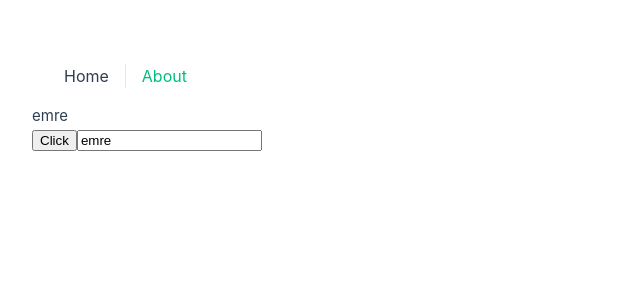
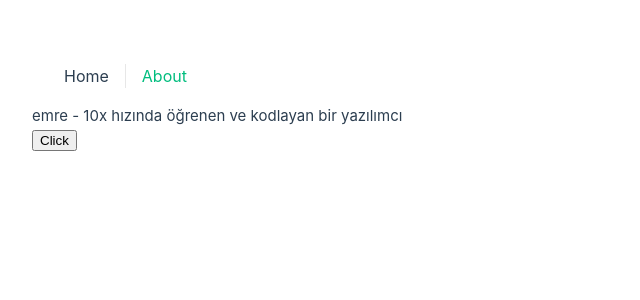
Before and after one commit to EmreYamanYazilim/vue, a Vue app in the folder btk/Composition-Api/: page / in a window 1280 px wide. Shown: the top 300 px of the page, without its empty margins (0-640 px from the left). Built offline with nearby package versions, Linux system fonts and the light colour scheme.

Commit message:
Setup Reactive

```diff
--- a/btk/Composition-Api/src/views/HomeView.vue
+++ b/btk/Composition-Api/src/views/HomeView.vue
@@ -1,26 +1,27 @@
 <template>
 <div>
-  <p>{{ name }}</p>
+  <p>{{ job.name }} - {{ job.job }}</p>
   <button @click="clicked" ref="info">Click</button> <!-- btn ile alakalı olan eventleri özellikleri bana getirir -->
-  <input type="text" v-model="name"> <!-- yine aynı şekilde input içindede click yaptığımda yazıyı değiştirebiliyoruz-->
 </div>
 </template>
 
 <script>
-import { ref } from 'vue';
+import { reactive } from 'vue';
 
 export default {
   name: "HomeView",
   components: {},
   setup() {
-    let name = ref("emre");
+    let job = reactive({
+      name: "emre",
+      job: "10x hızında öğrenen ve kodlayan bir yazılımcı",
+    }); // bize direk yukarıda veriyi vermemize imkan sağlar
     const clicked = () => {
-      name.value ="Senior Developer Emre YAMAN"; // veriyi dğeiştirmek istediğimizde  ve yukarıda göstermek istedğimide değşkene tanımlarken ref parantezinde tanımlayarak yukarıda göstermemiz içinde turn içinde değişkenin adını veriyoruz  akabinde değiştirmek istediğimiz dğeişkeni  clicked fn içinde name.value ="" yazarak değiştirmek istediğimiz değeri ekliyoruz  böylelikle button tıklandığında değişecek
-      console.log(name, name.value);
-
-
+      job.name = "Senior Developer Emre  YAMAN";
+      job.job = "10x hızında öğrenen ve kodlayan bir yazılımcı  ve çok kazanan yazılımcı";
+      //  obje olarak döndüğü için obje adı ve içindeki objeleri belirterek göstertiyoruz
     }
-    return{name,clicked,} //  constun altında olacak   değişkenlerimöizi burdan alarak yukarıda gösterebiliyoruz
+    return{job,clicked,} //  constun altında olacak   değişkenlerimöizi burdan alarak yukarıda gösterebiliyoruz
 // data return yerine setup içinde değişkenlerimizi belirterek kullanabiliyoruz
   }
 }
```
